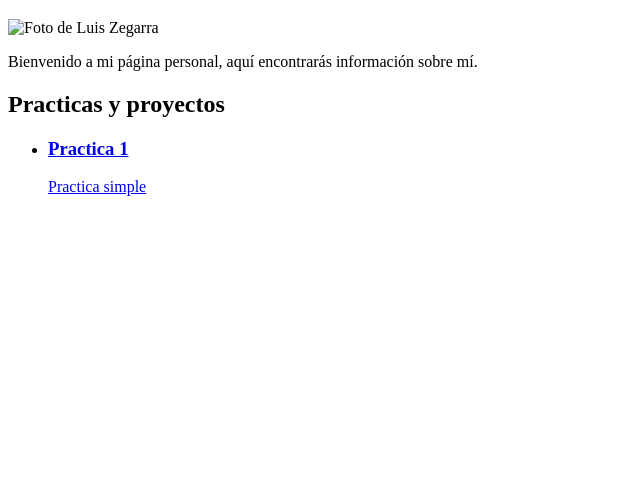
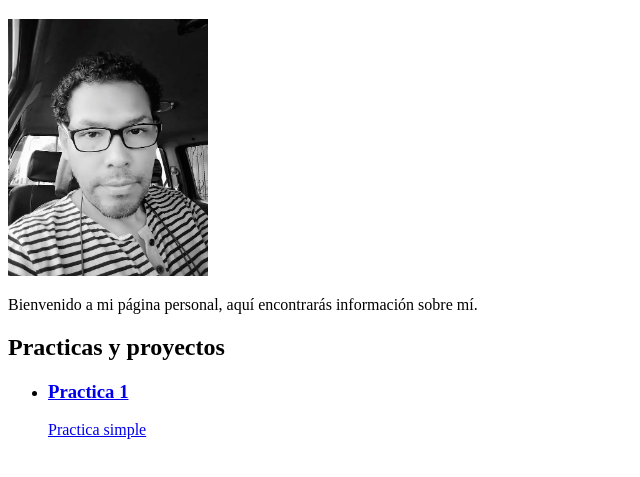
Before and after one commit to d3vlz/funval-n1, a plain HTML site: page index.html in a window 1280 px wide. Shown: the part 165-642 px from the top of the page, without its empty margins (0-640 px from the left). Drawn offline with Linux system fonts and the light colour scheme.

Commit message:
Fix image format in personal introduction section

```diff
--- a/index.html
+++ b/index.html
@@ -28,7 +28,7 @@
     <br>
     <main>
         <h1>¡Hola, soy Luis Zegarra Rodriguez!</h1>
-        <img src="./resources/index/foto.wwebp" alt="Foto de Luis Zegarra" width="200">
+        <img src="./resources/index/foto.webp" alt="Foto de Luis Zegarra" width="200">
         <br>
         <p>Bienvenido a mi página personal, aquí encontrarás información sobre mí.</p>
         <section>
```
